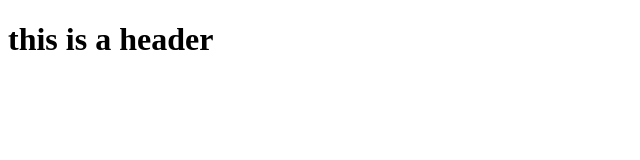
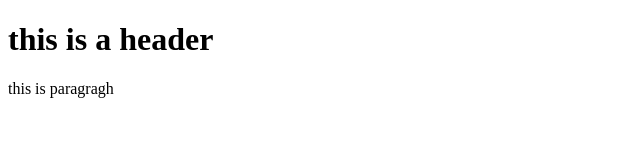
Before and after one commit to thanhthanh098/git-test, a plain HTML site: page index.html in a window 1280 px wide. Shown: the whole page, without its empty margins (0-640 px from the left). Drawn offline with Linux system fonts and the light colour scheme.

Commit message:
second commit

```diff
--- a/index.html
+++ b/index.html
@@ -3,6 +3,7 @@
 <html>
     <body>
         <h1>this is a header</h1>
+        <p>this is paragragh</p>
     </body>
 
 </html>
```
